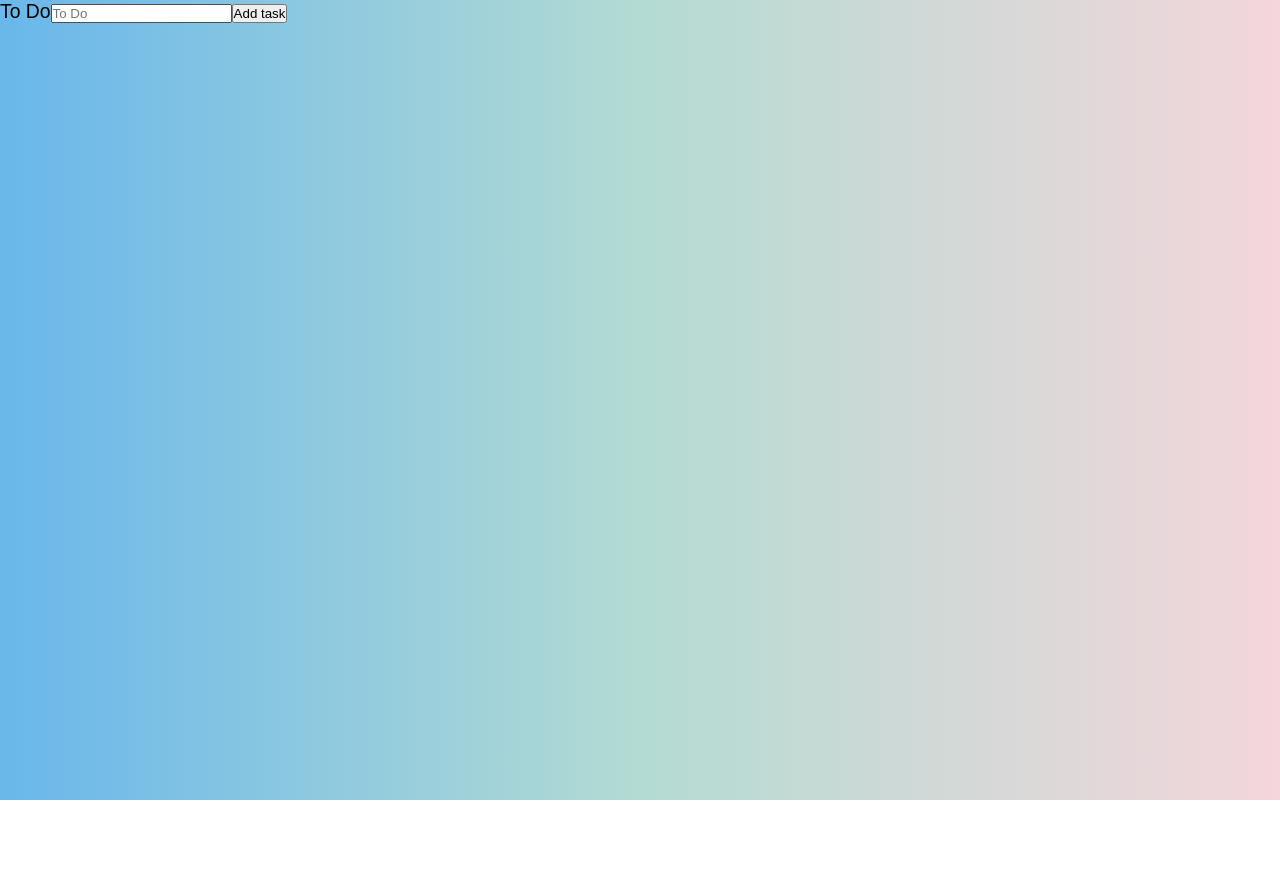
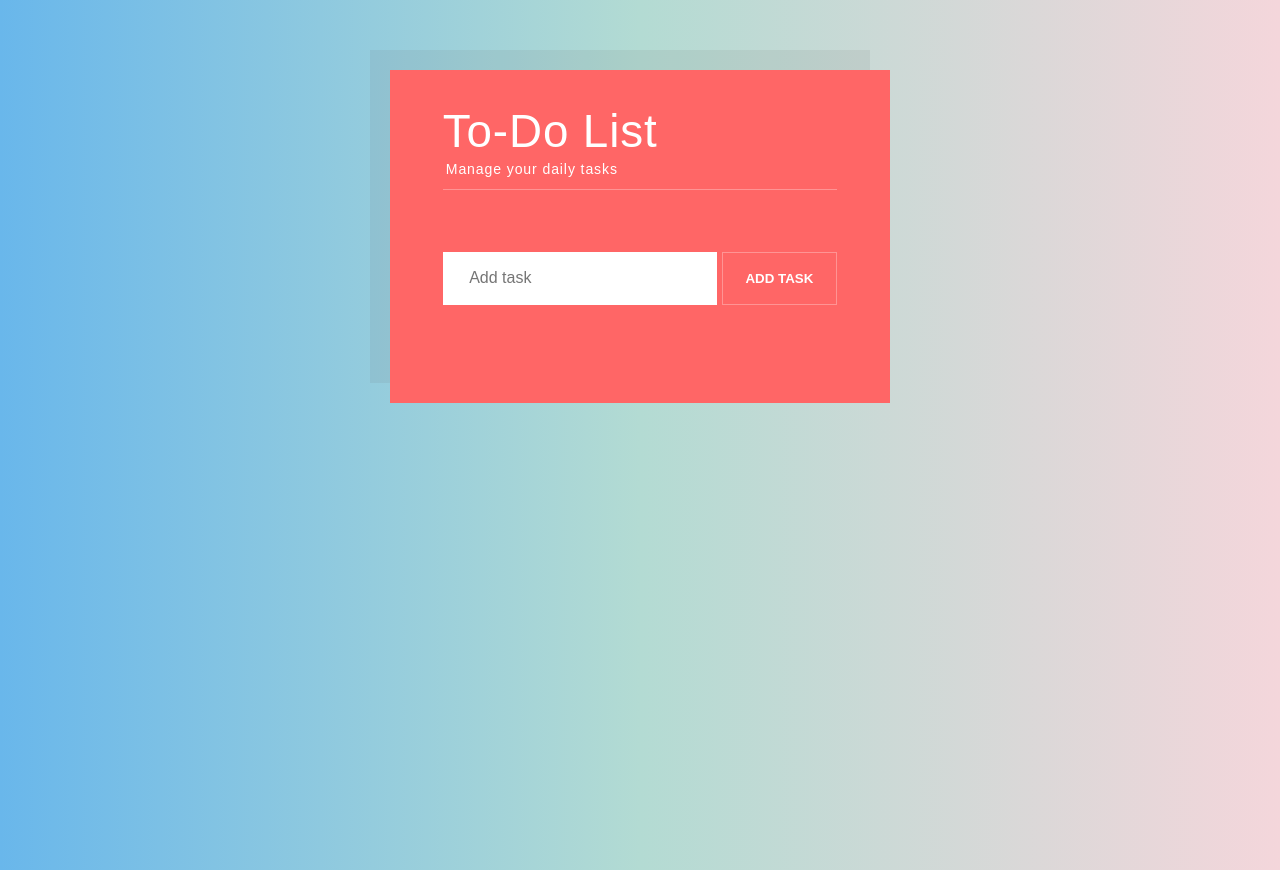
Before and after one commit to HugoJATavares/to-do-list-app, a React (Create React App) app: page / in a window 1280 px wide. Before the commit the page ends 800 px from the top, so only its background shows below. Built offline with nearby package versions, Linux system fonts and the light colour scheme.

Commit message:
Styling added and functional project

```diff
--- a/public/index.html
+++ b/public/index.html
@@ -5,10 +5,7 @@
     <link rel="icon" href="%PUBLIC_URL%/favicon.ico" />
     <meta name="viewport" content="width=device-width, initial-scale=1" />
     <meta name="theme-color" content="#000000" />
-    <meta
-      name="description"
-      content="Web site created using create-react-app"
-    />
+    <link rel="stylesheet" href="https://cdnjs.cloudflare.com/ajax/libs/font-awesome/6.5.1/css/all.min.css" />
     <link rel="apple-touch-icon" href="%PUBLIC_URL%/logo192.png" />
     <!--
       manifest.json provides metadata used when your web app is installed on a
--- a/src/ToDo.css
+++ b/src/ToDo.css
@@ -1,4 +1,90 @@
-.completed{
-    color: lightgray;
-    text-decoration: line-through;
+.ToDo {
+    display: flex;
+    margin: 0 -3rem 4px;
+    padding: 1.1rem 3rem;
+    justify-content: space-between;
+    align-items: center;
+    background: rgba(255, 255, 255, 0.1);
+
 }
+
+.To-Do-Task {
+    position: relative;
+    transition: opacity 0.4s linear;
+}
+
+.To-Do-Task.completed {
+    opacity: 0.6;
+}
+
+.To-Do-Task.completed::before {
+    content: "";
+    position: absolute;
+    top: 50%;
+    left: -0.5rem;
+    display: block;
+    width: 0;
+    height: 2px;
+    background: #fff;
+    animation: strikeitem 0.5s ease-out 0s forwards;
+}
+
+.ToDo-buttons {
+    flex-shrink: 0;
+    padding-left: 0.7em;
+}
+
+.ToDo-buttons button {
+    border: none;
+    font-size: 1em;
+    margin: 0.4em;
+    background: none;
+    -webkit-appearance: none;
+    cursor: pointer;
+    color: #fff;
+}
+
+.ToDo-edit-form {
+    display: flex;
+    flex-wrap: wrap;
+}
+
+.ToDo-edit-form label {
+    min-width: 100%;
+    margin-bottom: 0.5rem;
+    font-size: 1.3rem;
+}
+
+.ToDo-edit-form input {
+    flex-grow: 1;
+    border: none;
+    background: #fff;
+    padding: 0 1.5rem;
+    font-size: initial;
+}
+
+.ToDo-edit-form button {
+    padding: 0 1.3rem;
+    border: none;
+    background: #ff6666;
+    color: #fff;
+    text-transform: uppercase;
+    font-weight: bold;
+    border: 1px solid rgba(255, 255, 255, 0.3);
+    margin-left: 5px;
+    cursor: pointer;
+    transition: background 0.2s ease-out;
+}
+.ToDo-edit-form button:hover {
+    background: #ff5e5e;
+}
+.ToDo-edit-form input, .ToDo-edit-form button {
+    font-family: "Quicksand", sans-serif;
+    height: 3rem;
+}
+
+@keyframes strikeitem {
+    to {
+        width: calc(100% + 1rem)
+    }
+}
--- a/src/ToDo.js
+++ b/src/ToDo.js
@@ -1,5 +1,5 @@
 import React, { Component } from "react";
-import "../src/ToDo.css";
+import "./ToDo.css";
 
 class ToDo extends Component {
     constructor(props) {
@@ -20,13 +20,13 @@
     toggleForm() {
         this.setState({ isEditing: !this.state.isEditing });
     }
-    handleToggle(evt){
+    handleToggle(evt) {
         this.props.toggleTask(this.props.id)
     }
     handleUpdate(evt) {
         evt.preventDefault();
         this.props.updateTask(this.props.id, this.state.task);
-        this.setState({ isEditing: false});
+        this.setState({ isEditing: false });
     }
     handleChange(evt) {
         this.setState({
@@ -38,8 +38,8 @@
         let result;
         if (this.state.isEditing) {
             result = (
-                <div>
-                    <form onSubmit={this.handleUpdate}>
+                <div className="ToDo">
+                    <form className="ToDo-edit-form" onSubmit={this.handleUpdate}>
                         <input type="text" value={this.state.task} name="task" onChange={this.handleChange} />
                         <button>Update</button>
                     </form>
@@ -47,10 +47,12 @@
             );
         } else {
             result = (
-                <div>
-                    <button onClick={this.toggleForm}>Edit</button>
-                    <button onClick={this.handleRemove}>Delete</button>
-                    <li className={this.props.completedTask ? "completed" : ""} onClick={this.handleToggle} >{this.props.task} </li>
+                <div className="ToDo">
+                    <li className={this.props.completedTask ? "To-Do-Task completed" : "To-Do-Task"} onClick={this.handleToggle} >{this.props.task} </li>
+                    <div className="ToDo-buttons">
+                        <button onClick={this.toggleForm}><i class="fas fa-pen" /></button>
+                        <button onClick={this.handleRemove}><i class="fas fa-trash"/></button>
+                    </div>
                 </div>
             );
         }
--- /dev/null
+++ b/src/ToDoForm.css
@@ -0,0 +1,39 @@
+.ToDoForm {
+    margin-top: 3rem;
+    display: flex;
+    flex-wrap: wrap;
+}
+
+.ToDoForm label {
+    min-width: 100%;
+    margin-bottom: 0.5rem;
+    font-size: 1.3rem;
+}
+
+.ToDoForm input {
+    flex-grow: 1;
+    border: none;
+    background: #fff;
+    padding: 0 1.5rem;
+    font-size: initial;
+}
+
+.ToDoForm button {
+    padding: 0 1.3rem;
+    border: none;
+    background: #ff6666;
+    color: #fff;
+    text-transform: uppercase;
+    font-weight: bold;
+    border: 1px solid rgba(255, 255, 255, 0.3);
+    margin-left: 5px;
+    cursor: pointer;
+    transition: background 0.2s ease-out;
+}
+.ToDoForm button:hover {
+    background: #ff5e5e;
+}
+.ToDoForm input, .ToDo-edit-form button {
+    font-family: "Quicksand", sans-serif;
+    height: 3rem;
+}
--- a/src/ToDoForm.js
+++ b/src/ToDoForm.js
@@ -1,5 +1,6 @@
 import React, { Component } from "react";
 import { v4 as uuidv4 } from 'uuid'
+import "./ToDoForm.css"
 
 class ToDoForm extends Component{
     constructor(props){
@@ -21,9 +22,9 @@
     }
     render(){
         return(
-            <form onSubmit={this.handleSubmit}>
-                <label htmlFor="task">To Do</label>
-                <input type="text" placeholder="To Do" id="task" name="task" value={this.state.task} onChange={this.handleChange}/>
+            <form className="ToDoForm" onSubmit={this.handleSubmit}>
+                <label htmlFor="task"></label>
+                <input type="text" placeholder="Add task" id="task" name="task" value={this.state.task} onChange={this.handleChange}/>
                 <button>Add task</button>
             </form>
         )
--- a/src/ToDoList.css
+++ b/src/ToDoList.css
@@ -0,0 +1,28 @@
+.ToDoList {
+    margin: 4rem auto;
+    padding: 2rem 3rem 3rem;
+    max-width: 500px;
+    background: #ff6666;
+    color: #fff;
+    box-shadow: -20px -20px 0px 0px rgba(100, 100, 100, 0.1)
+}
+
+.ToDoList ul{
+    margin-top: 2.6rem;
+    list-style: none;
+}
+
+.ToDoList h1{
+    font-weight: normal;
+    font-size: 2.6rem;
+    letter-spacing: 0.05rem;
+    border-bottom: 1px solid rgba(255, 255, 255, 0.3);
+}
+
+.ToDoList h1 span{
+    display: block;
+    font-size: 0.8rem;
+    margin-bottom: 0.7rem;
+    margin-left: 3px;
+    margin-top: 0.2rem;
+}
--- a/src/ToDoList.js
+++ b/src/ToDoList.js
@@ -49,6 +49,9 @@
         })
         return (
             <div className="ToDoList">
+                <h1>
+                    To-Do List <span>Manage your daily tasks</span>
+                </h1>
                 <ToDoForm createTask={this.create} />
                 <ul>{toDos}</ul>
 
--- a/src/index.js
+++ b/src/index.js
@@ -2,7 +2,6 @@
 import ReactDOM from 'react-dom/client';
 import './index.css';
 import App from './App';
-import reportWebVitals from './reportWebVitals';
 
 const root = ReactDOM.createRoot(document.getElementById('root'));
 root.render(
@@ -10,8 +9,3 @@
     <App />
   </React.StrictMode>
 );
-
-// If you want to start measuring performance in your app, pass a function
-// to log results (for example: reportWebVitals(console.log))
-// or send to an analytics endpoint. Learn more: https://bit.ly/CRA-vitals
-reportWebVitals();
--- a/src/reportWebVitals.js
+++ /dev/null
@@ -1,13 +0,0 @@
-const reportWebVitals = onPerfEntry => {
-  if (onPerfEntry && onPerfEntry instanceof Function) {
-    import('web-vitals').then(({ getCLS, getFID, getFCP, getLCP, getTTFB }) => {
-      getCLS(onPerfEntry);
-      getFID(onPerfEntry);
-      getFCP(onPerfEntry);
-      getLCP(onPerfEntry);
-      getTTFB(onPerfEntry);
-    });
-  }
-};
-
-export default reportWebVitals;
```
Also changed, not shown: src/setupTests.js (deleted, +0 -5 lines).
